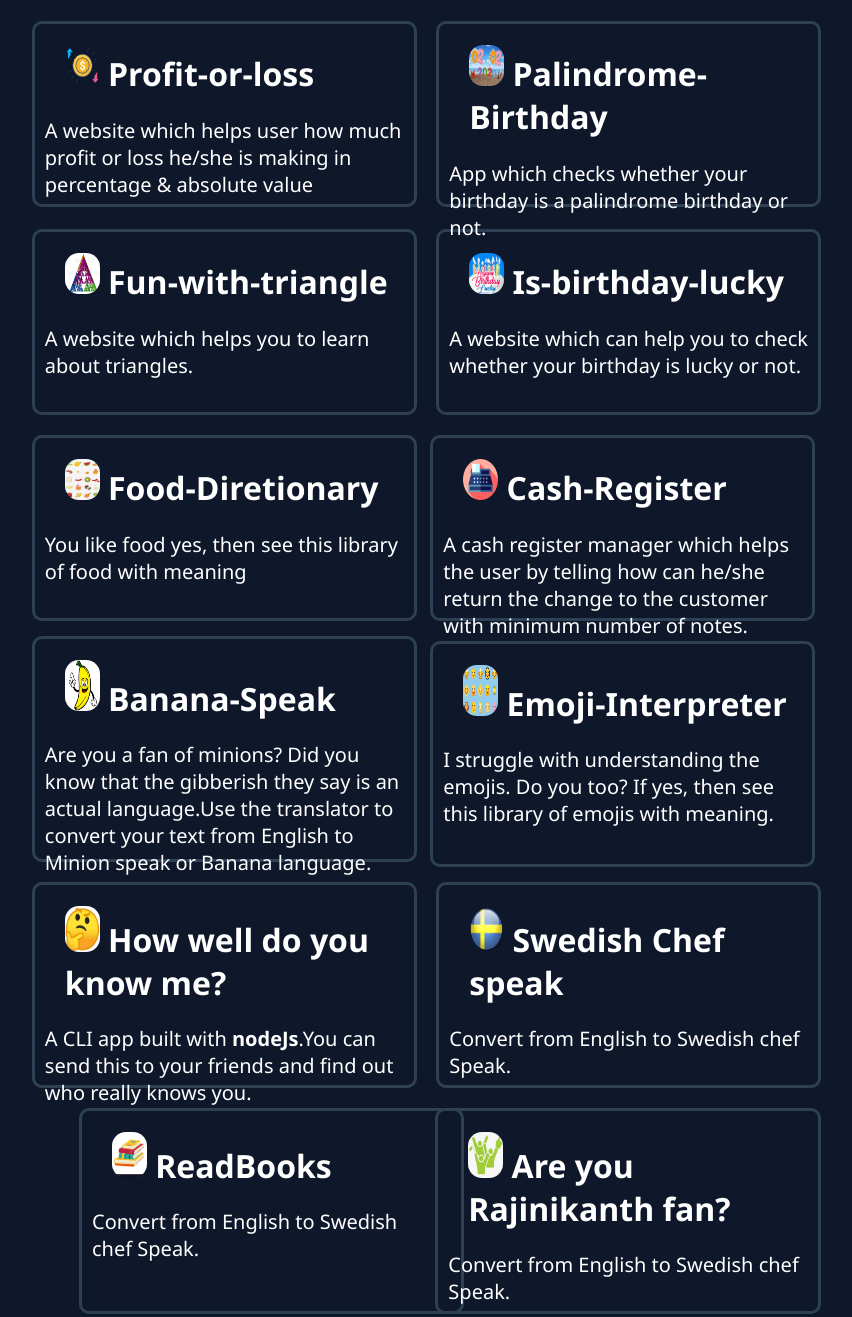
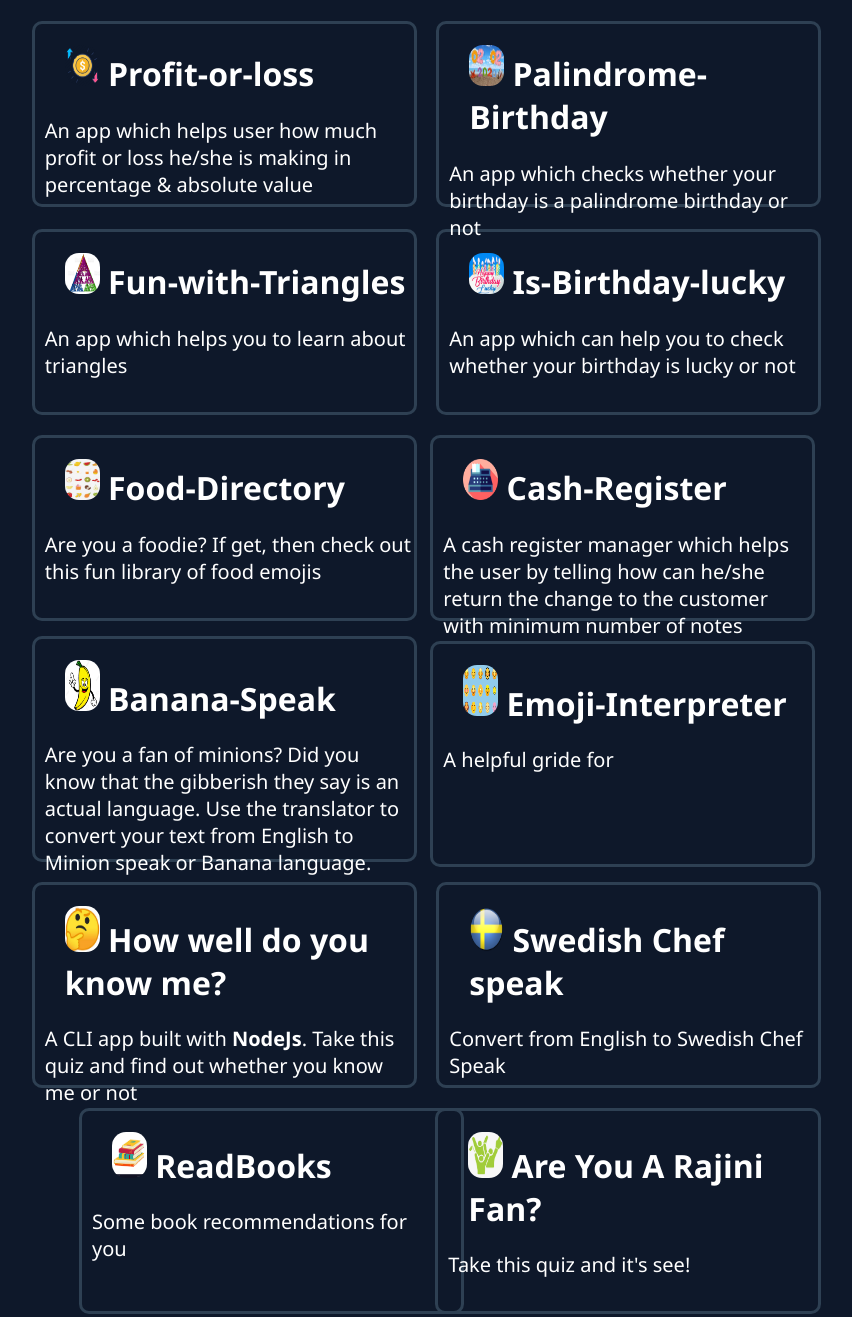
Before and after one commit to PoojaMaykoti/Pooja_adarshbalika, a plain HTML site: page Project.html in a window 1280 px wide. Shown: the part 184-1501 px from the top of the page, without its empty margins (229-1081 px from the left). Drawn offline with Linux system fonts and the light colour scheme.

Commit message:
update style

```diff
--- a/Project.html
+++ b/Project.html
@@ -51,7 +51,7 @@
 
         Profit-or-loss</h1></a>
 
-      <p id="first-para">A website which helps user how much profit or loss he/she is making in
+      <p id="first-para">An app which helps user how much profit or loss he/she is making in
         percentage & absolute value</p>
 
 
@@ -76,7 +76,8 @@
 
         </h1></a>
 
-        <p id="first-para">App which checks whether your birthday is a palindrome birthday or not.</p>
+        <p id="first-para">An app which checks whether your birthday is a
+          palindrome birthday or not</p>
 
 
 
@@ -103,12 +104,12 @@
             <img class="img2" src="icon14.jpg"></img>
 
 
-          Fun-with-triangle
+          Fun-with-Triangles
 
 
       </h1></a>
 
-<p id="first-para">A website which helps you to learn about triangles.</p>
+<p id="first-para">An app which helps you to learn about triangles</p>
 
 
 
@@ -126,9 +127,10 @@
           <img class="img2" src="icon15.jpg"></img>
 
 
-          Is-birthday-lucky</h1></a>
+          Is-Birthday-lucky</h1></a>
 
-      <p id="first-para">A website which can help you to check whether your birthday is lucky or not.</p>
+      <p id="first-para">An app which can help you to check whether your
+        birthday is lucky or not</p>
 
 
 
@@ -150,7 +152,9 @@
 
       </h1></a>
 
-      <p id="first-para">A cash register manager which helps the user by telling how can he/she return the change to the customer with minimum number of notes.</p>
+      <p id="first-para">A cash register manager which helps the user
+         by telling how can he/she return the change to the customer
+         with minimum number of notes</p>
 
 
 
@@ -174,11 +178,16 @@
           <img class="img2" src="icon16.jpg"></img>
 
 
-        Food-Diretionary
+        Food-Directory
       </h1></a>
 
 
-      <p id="first-para"> You like food yes, then see this library of food with meaning</p>
+      <p id="first-para">
+       Are you a foodie? If get, then check out this fun library of food emojis
+
+
+
+      </p>
 
 
 
@@ -203,7 +212,10 @@
       </h1></a>
 
 
-      <p  id="first-para" >I struggle with understanding the emojis. Do you too? If yes, then see this library of emojis with meaning.</p>
+      <p  id="first-para" >
+
+        A helpful gride for
+      </p>
 
 
 
@@ -226,7 +238,9 @@
 
       </h1></a>
 
-      <p  id="first-para" >Are you a fan of minions? Did you know that the gibberish they say is an actual language.Use the translator to convert your text from  English to Minion speak or Banana language.</p>
+      <p  id="first-para" >Are you a fan of minions? Did you know that the
+        gibberish they say is an actual language. Use the translator to
+        convert your text from  English to Minion speak or Banana language.</p>
 
 
 
@@ -249,7 +263,12 @@
 
 
 
-      <p  id="first-para" >A CLI app built with <strong>nodeJs</strong>.You can send this to your friends and find out  who really knows you.</p>
+      <p  id="first-para" >A CLI app built with <strong>NodeJs</strong>.
+       Take this quiz and find out whether you know me or not
+
+
+
+      </p>
 
       </div>
 
@@ -268,7 +287,7 @@
 
 
      <p  id="first-para" >
-      Convert from English to Swedish chef Speak.
+      Convert from English to Swedish Chef Speak
 
       </p>
 
@@ -281,12 +300,12 @@
 
 
       <div class="container11">
-        <a id="active-contianer"  href="https://poojayoda-speak.poojamaykoti.repl.co/">
+        <a id="active-contianer"  href="https://replit.com/@PoojaMaykoti/quiz3?embed=true#index.js">
 
               <h1>
 
               <img class="img2" src="icon30.png"></img>
-            Are you Rajinikanth fan?
+            Are You A Rajini Fan?
 
 
 
@@ -294,7 +313,7 @@
 
 
            <p  id="first-para" >
-            Convert from English to Swedish chef Speak.
+            Take this quiz and it's see!
 
             </p>
 
@@ -318,7 +337,7 @@
 
 
                  <p  id="first-para" >
-                  Convert from English to Swedish chef Speak.
+                  Some book recommendations for you
 
                   </p>
 
```
